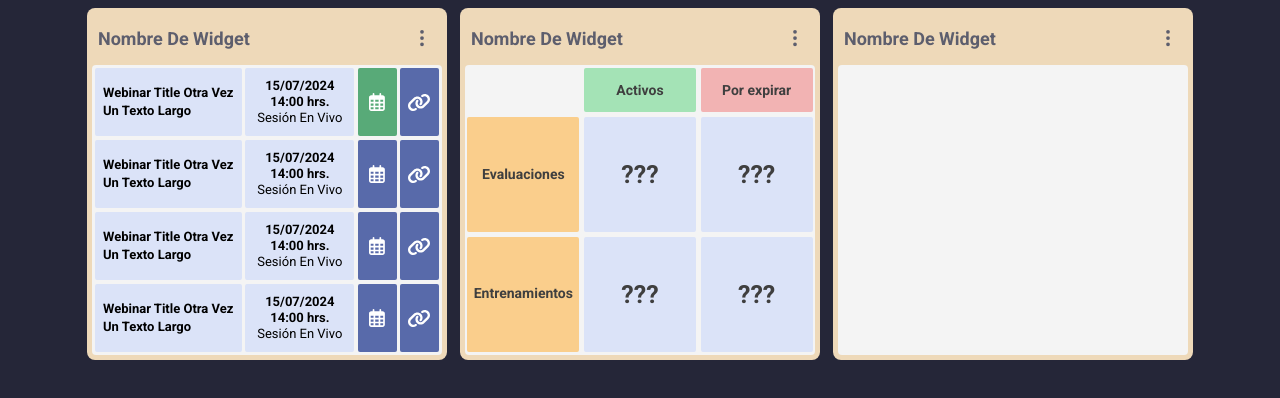
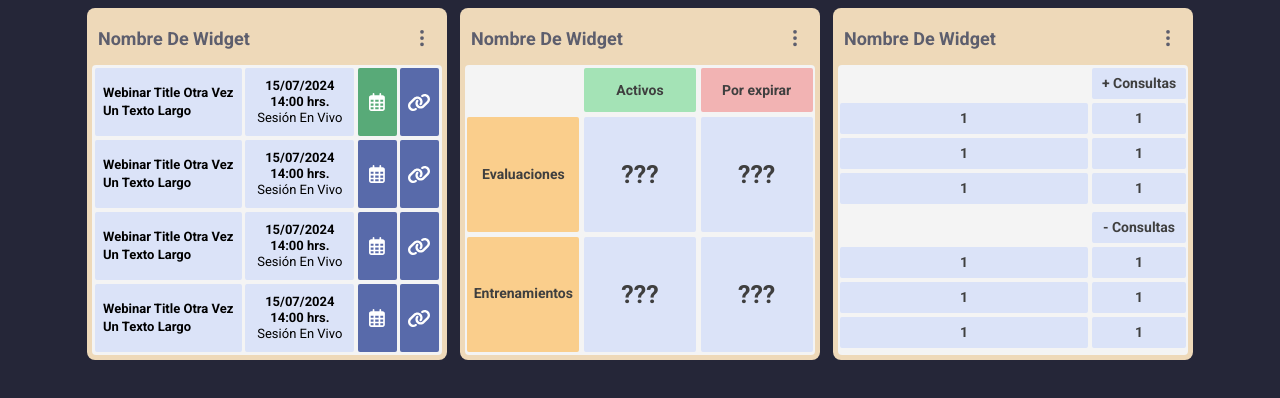
Before and after one commit to TristanTalentCo/lexium-dashboard, a website built with webpack: page widget_tablas.html in a window 1280 px wide. Built offline with nearby package versions, Linux system fonts and the light colour scheme.

```diff
--- a/css/style.css
+++ b/css/style.css
@@ -500,6 +500,52 @@
   font-size: 25px;
 }
 
+
+/* CONTENIDO WIDGET ACTIVIDAD DE USUARIOS DE CONSULTA */
+
+.w-actuser-container{
+  width: 100%;
+  height: 288px;
+  color: #3F3F3F;
+  font-size: 14px;
+  font-weight: bold;
+  display: flex;
+  flex-direction: column;
+  align-items: center;
+  justify-content: space-around;
+
+}
+.actuser-gpo{
+  width: 100%;
+
+}
+.actuser-row{
+  margin-bottom: 4px;
+  width: 100%;
+  height: 31px;
+  display: flex;
+  flex-direction: row;
+  justify-content: space-around;
+
+}
+
+.au-cell{
+  display: flex;
+  flex-direction: column;
+  align-items: center;
+  justify-content: center;
+  border-radius: 2px;
+}
+.au-cell-b{
+  background-color: #DBE3F8;
+ }
+.au-col-a{
+  width: 248px;
+}
+.au-col-b{
+  width: 94px;
+}
+
 /* ==========================================================================
    Helper classes
    ========================================================================== */
--- a/widget_tablas.html
+++ b/widget_tablas.html
@@ -110,7 +110,7 @@
               </div>
             </div>
             <!-- TERMINA CUERPO DE WIDGET -->
-            <!-- INICIA CUERPO DE WIDGET -->
+            <!-- INICIA CUERPO DE WIDGET CREDITOS GLOBAL -->
             <div class="widget-body">
               <div class="widget-title">
                 <div class="widget-title-text">
@@ -154,7 +154,7 @@
               </div>
             </div>
             <!-- TERMINA CUERPO DE WIDGET -->
-            <!-- INICIA CUERPO DE WIDGET -->
+            <!-- INICIA CUERPO DE WIDGET ACTIVIDAD USUARIOS DE CONSULTA -->
             <div class="widget-body">
               <div class="widget-title">
                 <div class="widget-title-text">
@@ -177,6 +177,44 @@
                 </div>
               </div>
               <div class="widget-content">
+                <div class="w-actuser-container">
+                  <div class="actuser-gpo">
+                    <div class="actuser-row">
+                      <div class="au-cell  au-col-a"></div>
+                      <div class="au-cell au-cell-b au-col-b"><p>+ Consultas</p></div>
+                    </div>
+                    <div class="actuser-row">
+                      <div class="au-cell au-cell-b au-col-a">1</div>
+                      <div class="au-cell au-cell-b au-col-b">1</div>
+                    </div>
+                    <div class="actuser-row">
+                      <div class="au-cell au-cell-b au-col-a">1</div>
+                      <div class="au-cell au-cell-b au-col-b">1</div>
+                    </div>
+                    <div class="actuser-row">
+                      <div class="au-cell au-cell-b au-col-a">1</div>
+                      <div class="au-cell au-cell-b au-col-b">1</div>
+                    </div>
+                  </div>
+                  <div class="actuser-gpo">
+                    <div class="actuser-row">
+                      <div class="au-cell  au-col-a"></div>
+                      <div class="au-cell au-cell-b au-col-b"><p>- Consultas</p></div>
+                    </div>
+                    <div class="actuser-row">
+                      <div class="au-cell au-cell-b au-col-a">1</div>
+                      <div class="au-cell au-cell-b au-col-b">1</div>
+                    </div>
+                    <div class="actuser-row">
+                      <div class="au-cell au-cell-b au-col-a">1</div>
+                      <div class="au-cell au-cell-b au-col-b">1</div>
+                    </div>
+                    <div class="actuser-row">
+                      <div class="au-cell au-cell-b au-col-a">1</div>
+                      <div class="au-cell au-cell-b au-col-b">1</div>
+                    </div>
+                  </div>
+                </div>
               </div>
             </div>
             <!-- TERMINA CUERPO DE WIDGET -->
```
